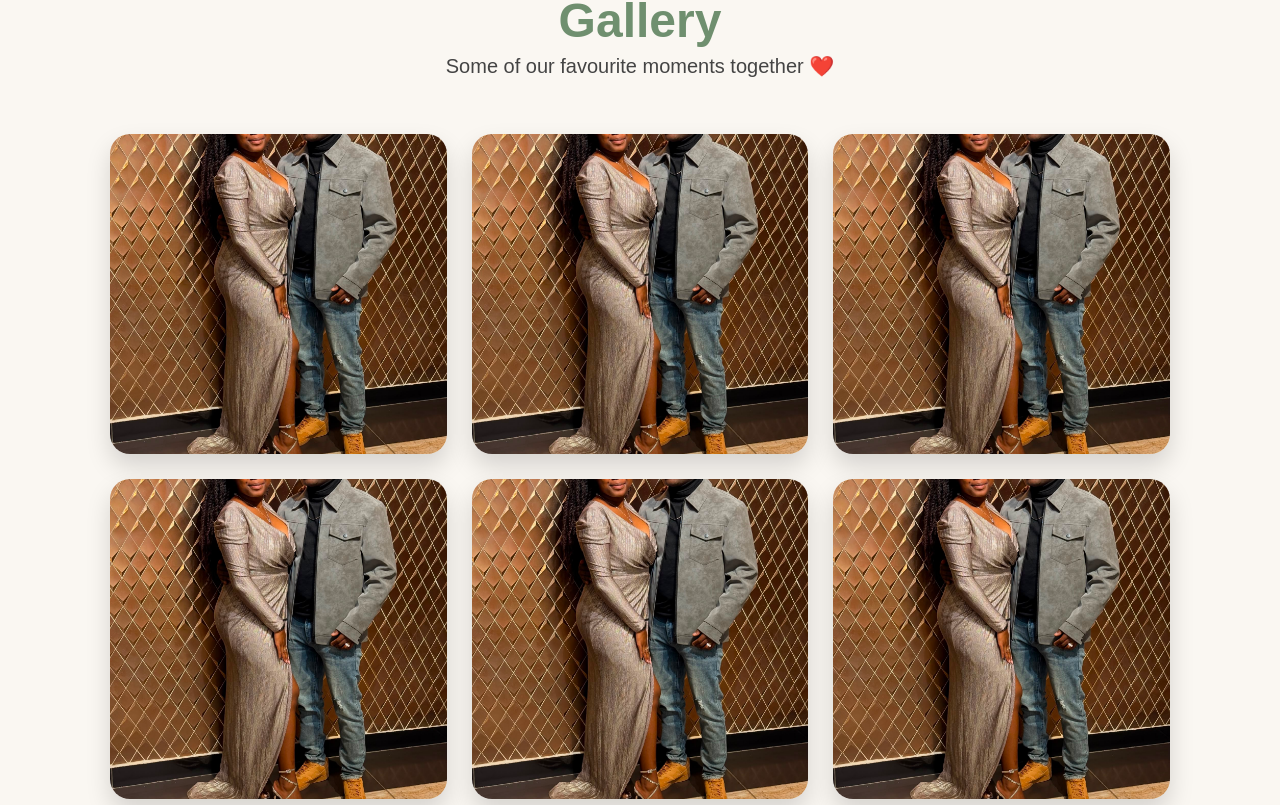
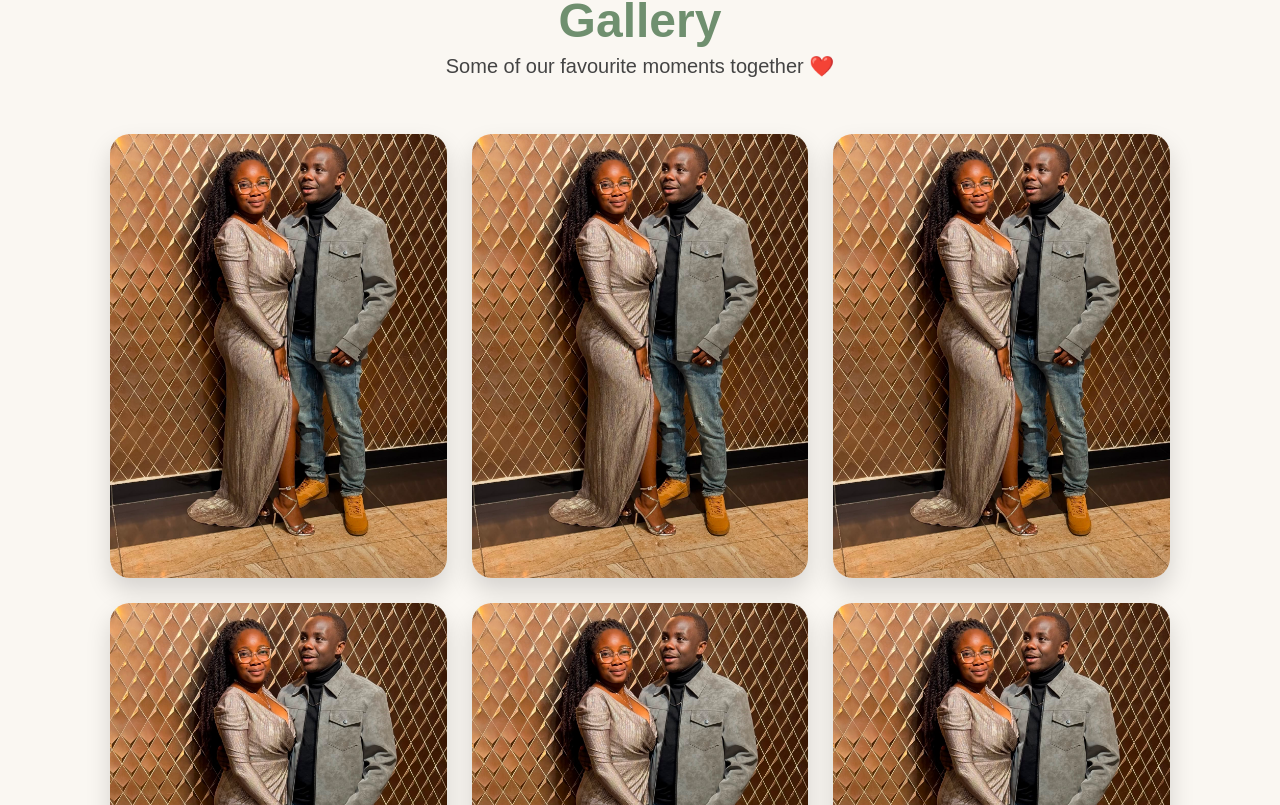
Before and after one commit to BKWedding/BK-Wedding-experience, a React (Vite) app: page / in a window 1280 px wide. Shown: the part 5515-6320 px from the top of the page. Built offline with nearby package versions, Linux system fonts and the light colour scheme.

Commit message:
Fix gallery image sizing

```diff
--- a/src/App.css
+++ b/src/App.css
@@ -187,8 +187,8 @@ html {
 
 .gallery-grid img {
   width: 100%;
-  height: 320px;
-  object-fit: cover;
+  height: auto;
+  object-fit: contain;
   border-radius: 20px;
   box-shadow: 0 12px 25px rgba(0,0,0,.15);
   transition: .35s;
```
